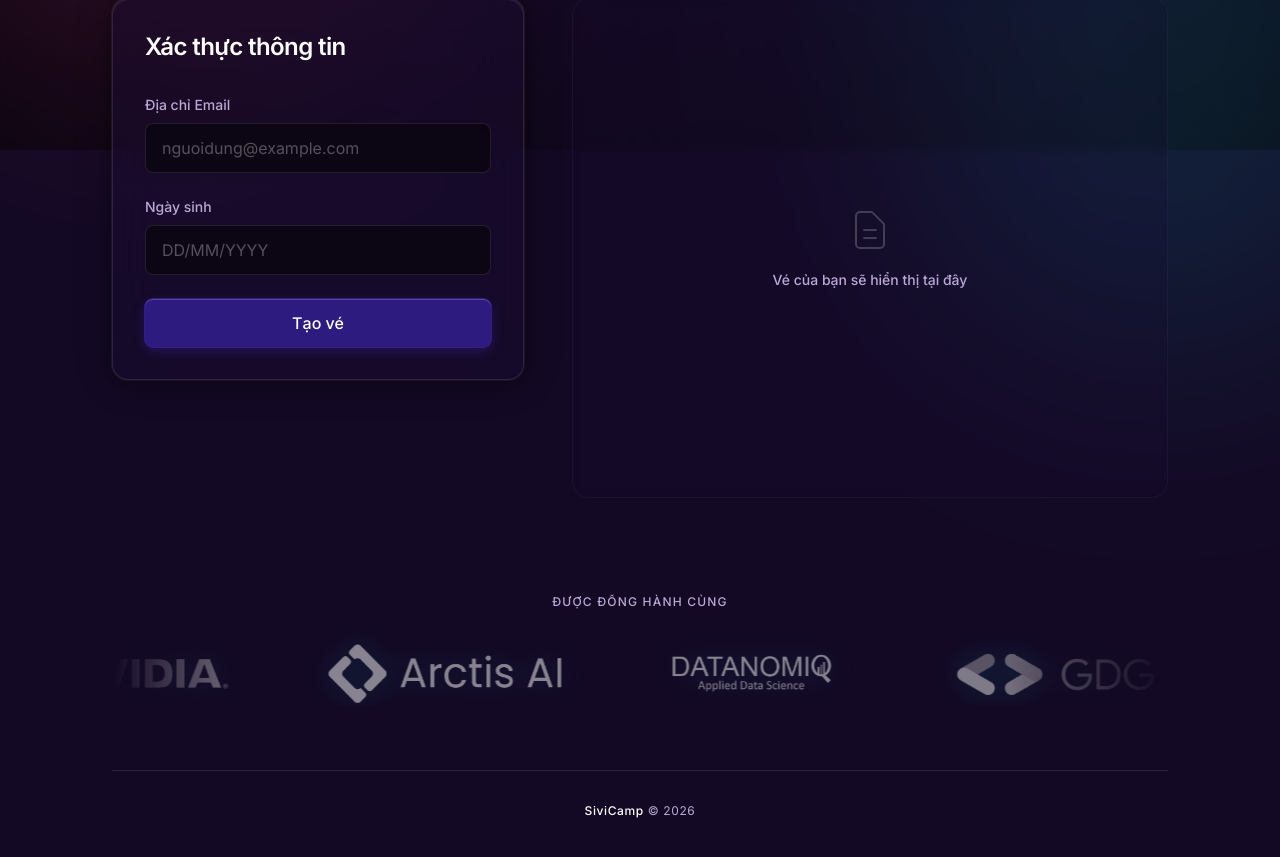
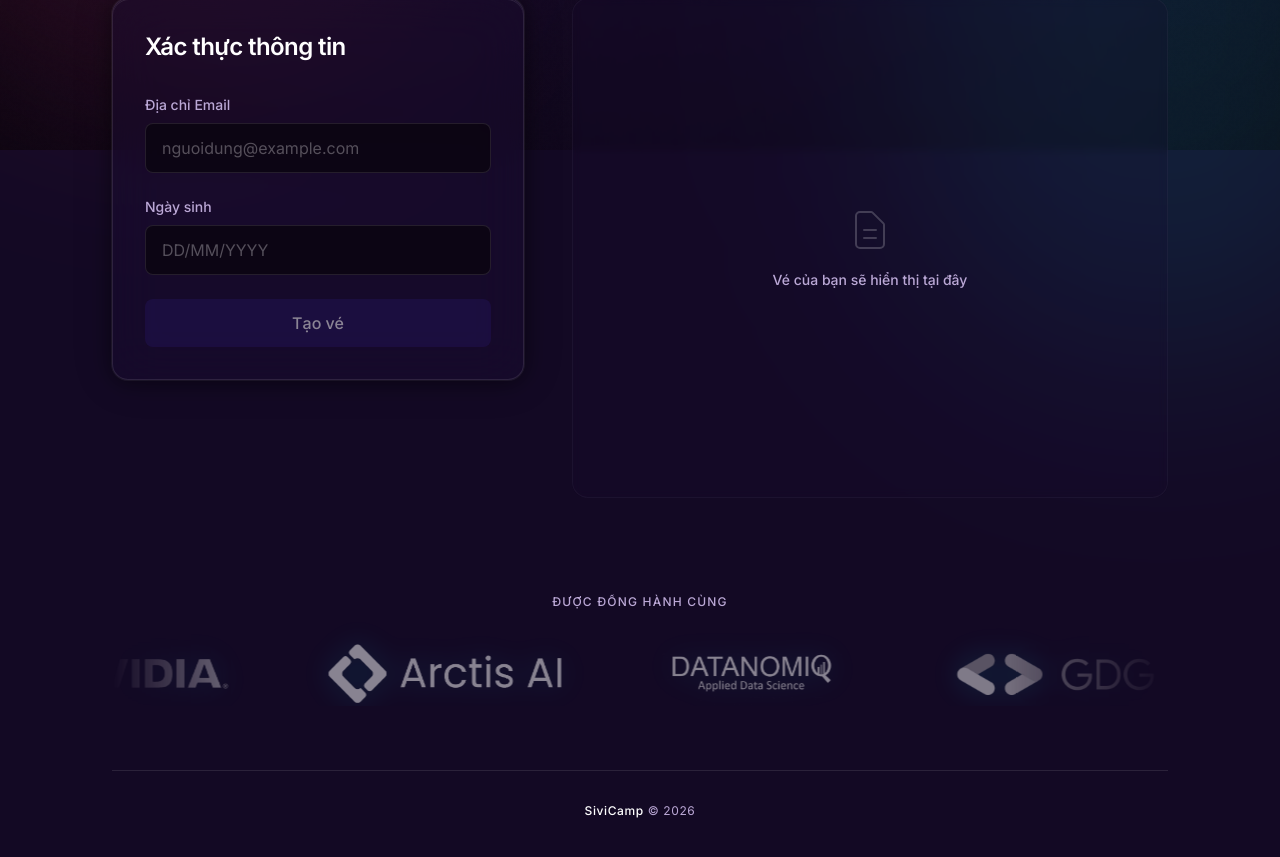
Before and after one commit to tomreal180/TicketGenerator-Frontend, a Vue app: page / in a window 1280 px wide. Shown: the part 650-1507 px from the top of the page. Built offline with nearby package versions, Linux system fonts and the light colour scheme.

Commit message:
New: Add automtic download function and logic for input

```diff
--- a/src/App.vue
+++ b/src/App.vue
@@ -1,5 +1,5 @@
 <script setup lang="ts">
-import { ref } from 'vue'
+import { ref, computed } from 'vue'
 
 const email = ref('')
 const dob = ref('')
@@ -8,7 +8,43 @@ const errorMessage = ref('')
 const pdfUrl = ref<string | null>(null)
 const downloadedFilename = ref('ticket.pdf')
 const API_URL = 'https://ticketgenerator-backend.onrender.com/api/generate-ticket'
+
+const isEmailValid = computed(() => {
+  if (!email.value) return null
+  return /^[^\s@]+@[^\s@]+\.[^\s@]+$/.test(email.value)
+})
+
+const isDobValid = computed(() => {
+  if (!dob.value) return null
+  // DD/MM/YYYY format validation
+  return /^(0[1-9]|[12][0-9]|3[01])\/(0[1-9]|1[012])\/(19|20)\d\d$/.test(dob.value)
+})
+
+const supportsPDFViewer = computed(() => {
+  if (typeof navigator !== 'undefined' && 'pdfViewerEnabled' in navigator) {
+    return navigator.pdfViewerEnabled
+  }
+  // Dự phòng cho các trình duyệt cũ: giả định màn hình to là Desktop (có hỗ trợ), màn nhỏ là Mobile (không hỗ trợ)
+  return window.innerWidth >= 768
+})
+
+const isFormValid = computed(() => {
+  return isEmailValid.value === true && isDobValid.value === true
+})
+
 // const API_URL = 'http://127.0.0.1:5000/api/generate-ticket'
+
+const formatDob = (e: Event) => {
+  const input = e.target as HTMLInputElement
+  let val = input.value.replace(/\D/g, '')
+
+  let formatted = ''
+  if (val.length > 0) formatted = val.substring(0, 2)
+  if (val.length > 2) formatted += '/' + val.substring(2, 4)
+  if (val.length > 4) formatted += '/' + val.substring(4, 8)
+
+  dob.value = formatted
+}
 
 const downloadTicket = async () => {
   isLoading.value = true
@@ -42,6 +78,12 @@ const downloadTicket = async () => {
 
     const blob = await response.blob()
     pdfUrl.value = window.URL.createObjectURL(blob)
+
+    // Tự động kích hoạt tải về nếu trình duyệt không hỗ trợ xem trước PDF
+    if (!supportsPDFViewer.value) {
+      // Delay một chút để UI kịp cập nhật thông báo thành công
+      setTimeout(() => triggerDownload(), 300)
+    }
 
   } catch (error: any) {
     errorMessage.value = error.message
@@ -115,7 +157,12 @@ const triggerDownload = () => {
                 id="email"
                 v-model="email"
                 required
-                class="block w-full bg-[#0B0410]/80 border border-white/10 rounded-lg px-4 py-3 text-base text-white focus:outline-none focus:border-[#482EC2] focus:shadow-input-focus transition-all duration-200 placeholder:text-white/30"
+                :class="[
+                  'block w-full bg-[#0B0410]/80 border rounded-lg px-4 py-3 text-base text-white focus:outline-none transition-all duration-200 placeholder:text-white/30',
+                  isEmailValid === true ? 'border-green-500 focus:border-green-500 focus:shadow-[0_0_0_1px_#22c55e,0_0_0_4px_rgba(34,197,94,0.2)]' :
+                  isEmailValid === false ? 'border-red-500 focus:border-red-500 focus:shadow-[0_0_0_1px_#ef4444,0_0_0_4px_rgba(239,68,68,0.2)] text-red-300' :
+                  'border-white/10 focus:border-[#482EC2] focus:shadow-input-focus'
+                ]"
                 placeholder="nguoidung@example.com"
               />
             </div>
@@ -126,16 +173,26 @@ const triggerDownload = () => {
                 type="text"
                 id="dob"
                 v-model="dob"
+                @input="formatDob"
+                maxlength="10"
                 required
-                class="block w-full bg-[#0B0410]/80 border border-white/10 rounded-lg px-4 py-3 text-base text-white focus:outline-none focus:border-[#482EC2] focus:shadow-input-focus transition-all duration-200 placeholder:text-white/30"
+                :class="[
+                  'block w-full bg-[#0B0410]/80 border rounded-lg px-4 py-3 text-base text-white focus:outline-none transition-all duration-200 placeholder:text-white/30',
+                  isDobValid === true ? 'border-green-500 focus:border-green-500 focus:shadow-[0_0_0_1px_#22c55e,0_0_0_4px_rgba(34,197,94,0.2)]' :
+                  isDobValid === false ? 'border-red-500 focus:border-red-500 focus:shadow-[0_0_0_1px_#ef4444,0_0_0_4px_rgba(239,68,68,0.2)] text-red-300' :
+                  'border-white/10 focus:border-[#482EC2] focus:shadow-input-focus'
+                ]"
                 placeholder="DD/MM/YYYY"
               />
             </div>
 
             <button
               type="submit"
-              :disabled="isLoading"
-              class="w-full bg-[#2E1B7F] text-white py-3 px-4 rounded-lg font-medium shadow-button-glow hover:bg-[#482EC2] transition-all duration-200 active:scale-[0.98] disabled:opacity-50 disabled:scale-100 mt-4 relative overflow-hidden"
+              :disabled="isLoading || !isFormValid"
+              :class="[
+                'w-full text-white py-3 px-4 rounded-lg font-medium transition-all duration-200 mt-4 relative overflow-hidden group',
+                (isLoading || !isFormValid) ? 'bg-[#2E1B7F]/50 opacity-50 cursor-not-allowed' : 'bg-[#2E1B7F] shadow-button-glow hover:bg-[#482EC2] active:scale-[0.98]'
+              ]"
             >
               <!-- Shine Effect -->
               <div class="absolute inset-0 bg-gradient-to-r from-transparent via-white/20 to-transparent -translate-x-full hover:animate-[shimmer_1.5s_infinite] pointer-events-none"></div>
@@ -167,8 +224,18 @@ const triggerDownload = () => {
           <div v-else class="flex-grow flex flex-col space-y-6 animate-in fade-in slide-in-from-bottom-4 duration-500">
             <div class="flex-grow rounded-2xl border border-white/[0.08] bg-[#0B0410] overflow-hidden p-1 shadow-card transition-all hover:shadow-card-hover hover:border-white/[0.15] duration-300 relative group">
                 <div class="absolute inset-0 shadow-inner-highlight pointer-events-none rounded-2xl"></div>
-                <!-- PDF Viewer -->
-                <iframe :src="pdfUrl" class="w-full h-[600px] border-0 rounded-xl bg-white" title="Ticket Preview"></iframe>
+
+                <!-- Desktop / Supported PDF Viewer -->
+                <iframe v-if="supportsPDFViewer" :src="pdfUrl" class="w-full h-[600px] border-0 rounded-xl bg-white" title="Ticket Preview"></iframe>
+
+                <!-- Unsupported Browser Success Fallback -->
+                <div v-else class="w-full h-[300px] rounded-xl bg-white/5 flex flex-col items-center justify-center p-6 text-center">
+                  <div class="w-16 h-16 bg-green-500/20 rounded-full flex items-center justify-center mb-4">
+                    <svg class="w-8 h-8 text-green-400" fill="none" stroke="currentColor" viewBox="0 0 24 24"><path stroke-linecap="round" stroke-linejoin="round" stroke-width="2" d="M5 13l4 4L19 7"></path></svg>
+                  </div>
+                  <h3 class="text-white text-lg font-semibold mb-2">Vé đã tạo thành công!</h3>
+                  <p class="text-[#BBA8D6] text-sm">Hệ thống đang tự động tải vé về thiết bị của bạn. Bạn cũng có thể bấm nút Tải PDF bên dưới nếu quá trình tự động gặp lỗi.</p>
+                </div>
             </div>
 
             <button
```
